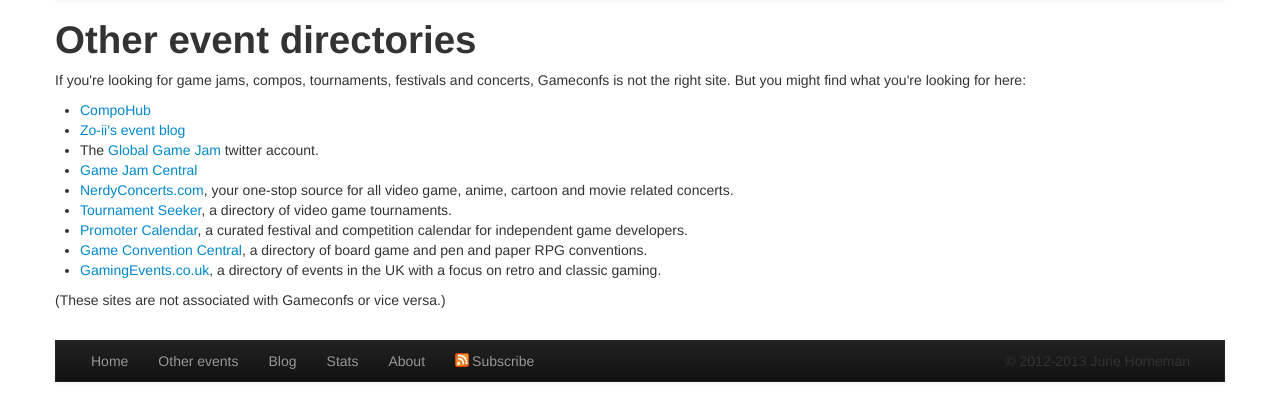
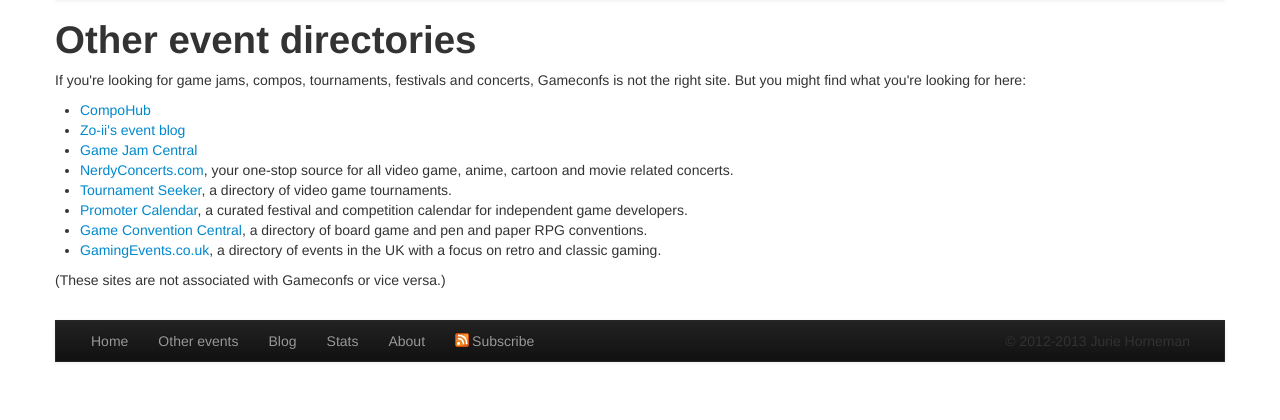
Before and after one commit to jhorneman/gameconfs, a Python web app: template gameconfs/templates/other.html in a window 1280 px wide. Shown: the part 42-462 px from the top of the page. Run offline with Jinja, Linux system fonts and the light colour scheme; the template is opened without the code that fills it, so the values that code supplies are empty; some libraries are stand-ins or nearby versions.

Commit message:
Took out GGJ Twitter link.

```diff
--- a/gameconfs/templates/other.html
+++ b/gameconfs/templates/other.html
@@ -6,7 +6,6 @@
 	<ul>
 		<li><a href="http://compohub.net/" target="_blank">CompoHub</a></li>
 		<li><a href="http://www.zo-ii.com/events/" target="_blank">Zo-ii's event blog</a></li>
-		<li>The <a href="https://twitter.com/globalgamejam" target="_blank">Global Game Jam</a> twitter account.</li>
 		<li><a href="http://www.gamejamcentral.com/" target="_blank">Game Jam Central</a></li>
         <li><a href="http://nerdyconcerts.com/">NerdyConcerts.com</a>, your one-stop source for all video game, anime, cartoon and movie related concerts.</li>
         <li><a href="http://www.tournamentseeker.com/">Tournament Seeker</a>, a directory of video game tournaments.</li>
```
